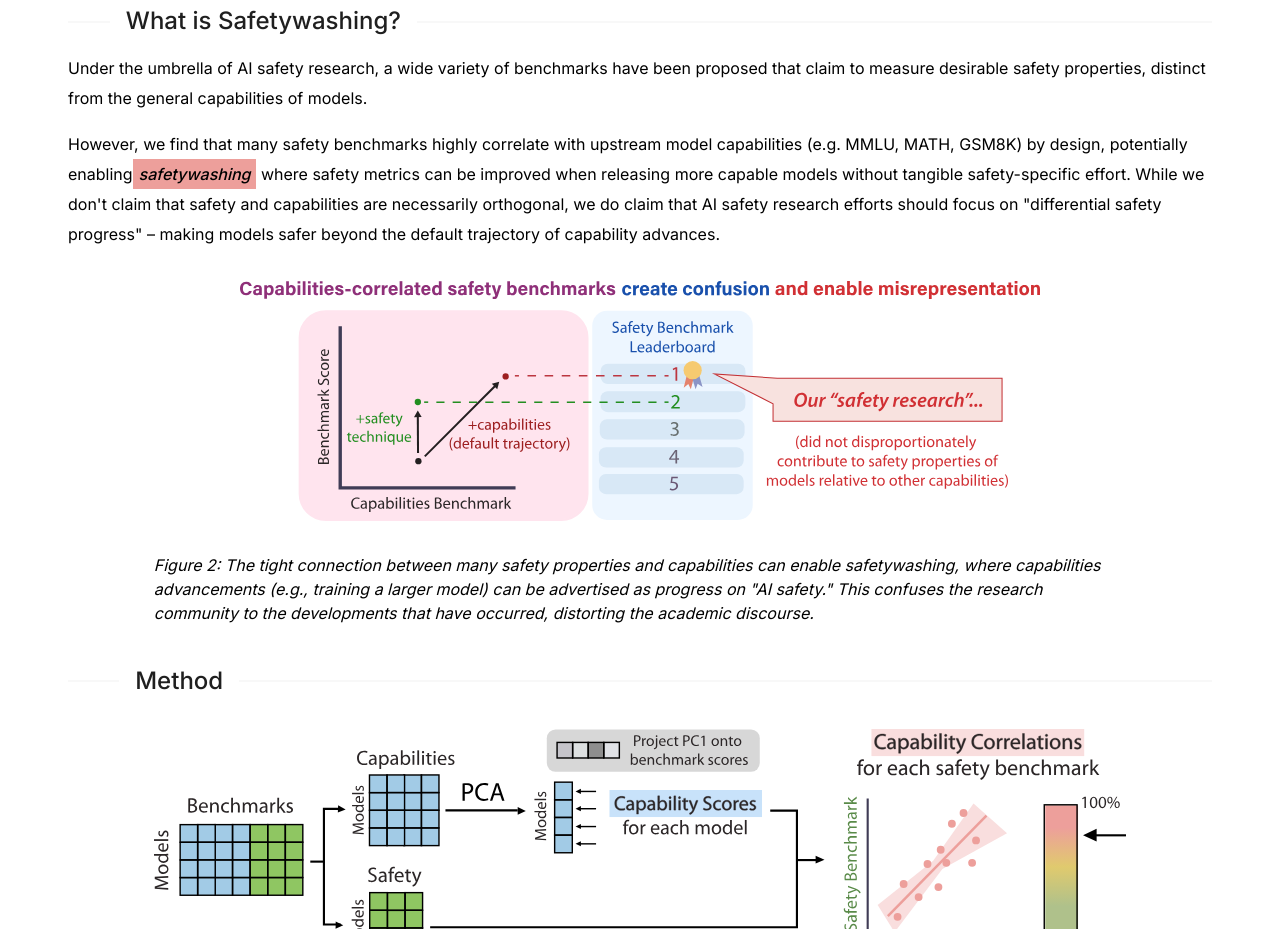
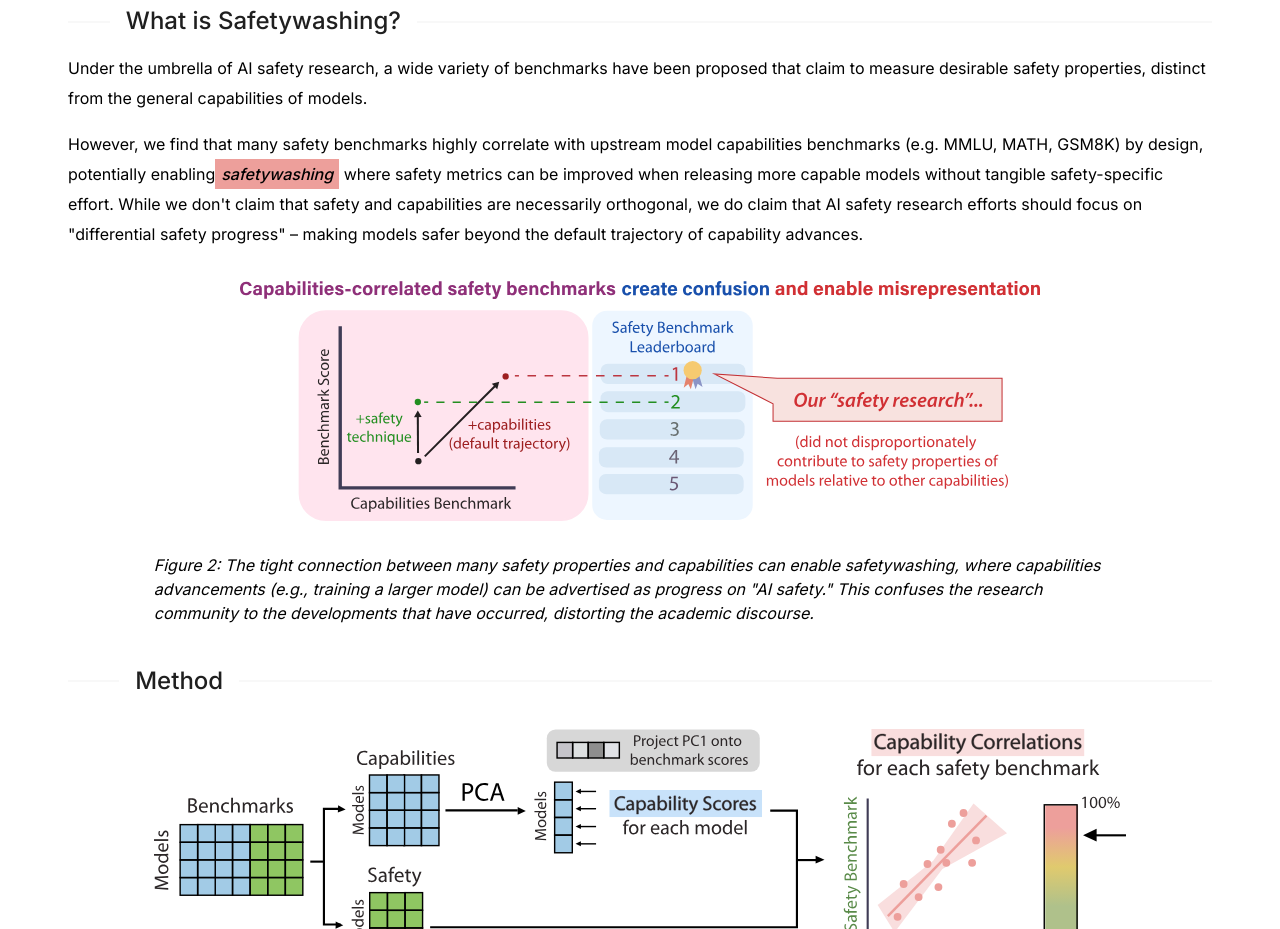
Before and after one commit to justinphan3110cais/safetywashing_website, a React (Create React App) app: page / in a window 1280 px wide. Shown: the part 1040-1969 px from the top of the page. Built offline with nearby package versions, Linux system fonts and the light colour scheme.

Commit message:
Update index.jsx

```diff
--- a/src/components/body/index.jsx
+++ b/src/components/body/index.jsx
@@ -75,7 +75,7 @@ const BodyPage = () => {
             Under the umbrella of AI safety research, a wide variety of benchmarks have been proposed that claim to measure desirable safety properties, distinct from the general capabilities of models.
           </p>
           <p className="text-base mt-4 font-normal leading-[30px] text-left mx-auto">
-            However, we find that many safety benchmarks highly correlate with upstream model capabilities (e.g. MMLU, MATH, GSM8K) by design, potentially enabling
+            However, we find that many safety benchmarks highly correlate with upstream model capabilities benchmarks (e.g. MMLU, MATH, GSM8K) by design, potentially enabling
 
             <span className="italic font-medium  bg-[#ED9F9B] px-1.5 whitespace-nowrap inline-block">
               <it>safetywashing</it>
```
